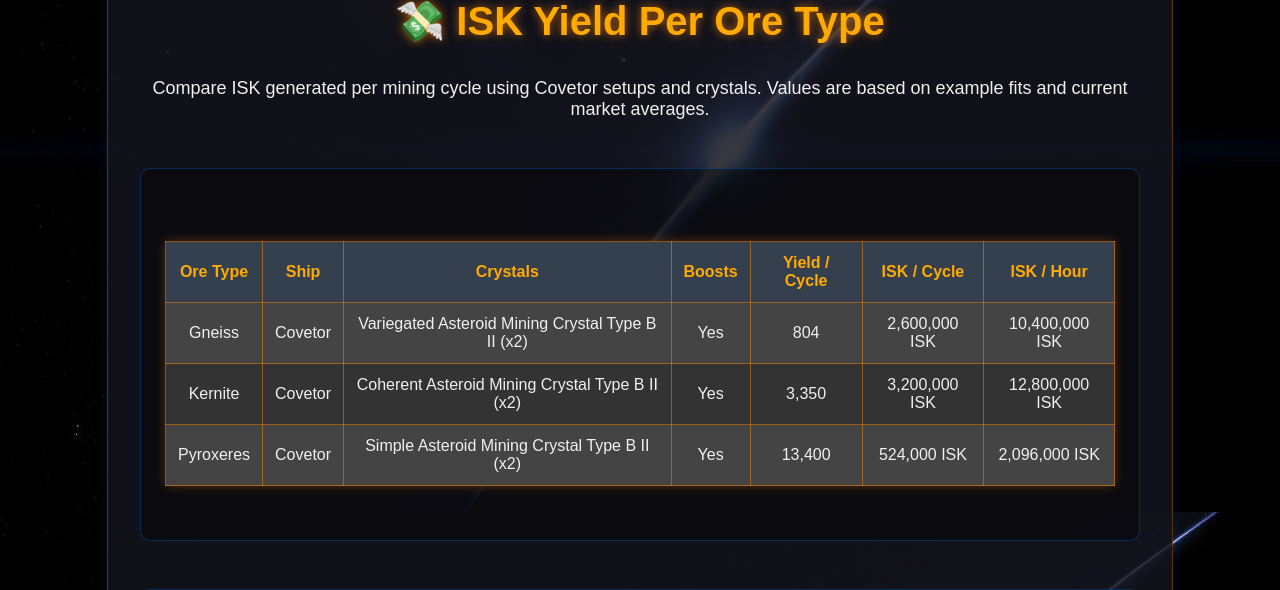
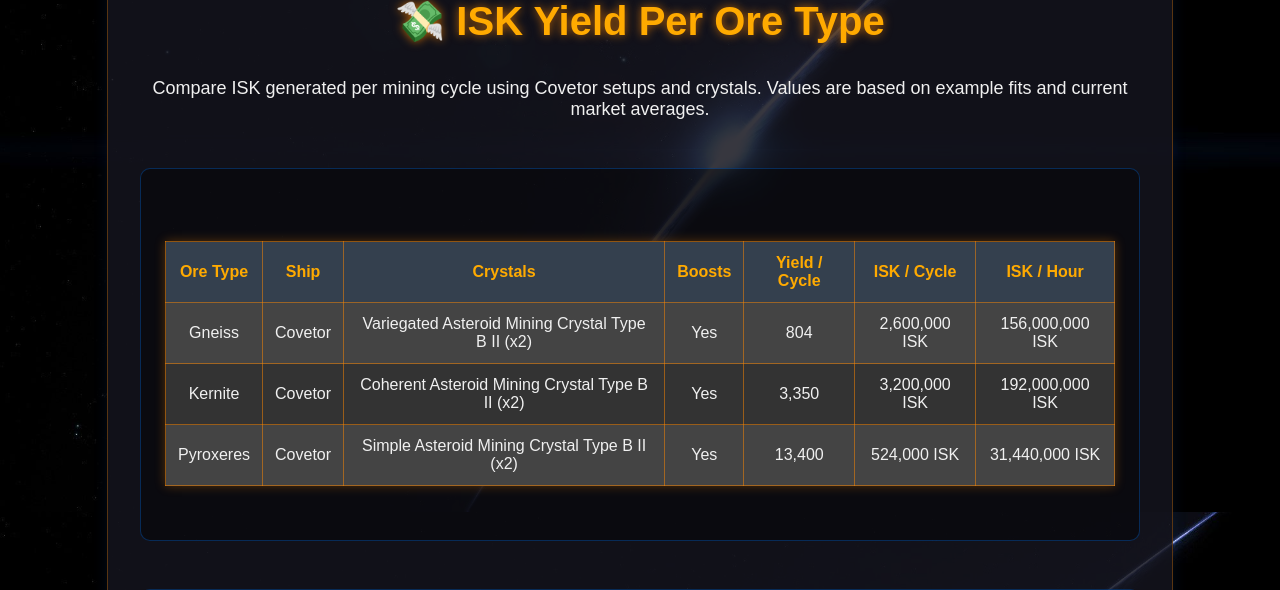
Before and after one commit to JBratvold/SLMC, a Flask app: page /miningguide in a window 1280 px wide. Shown: the part 2688-3278 px from the top of the page. Run offline with Flask 3, Linux system fonts and the light colour scheme.

Commit message:
Fixed prices in Mining Table

```diff
--- a/templates/miningguide.html
+++ b/templates/miningguide.html
@@ -98,7 +98,7 @@
                         <td>Yes</td>
                         <td>804</td>
                         <td>2,600,000 ISK</td>
-                        <td>10,400,000 ISK</td>
+                        <td>156,000,000 ISK</td>
                     </tr>
                     <tr>
                         <td>Kernite</td>
@@ -107,7 +107,7 @@
                         <td>Yes</td>
                         <td>3,350</td>
                         <td>3,200,000 ISK</td>
-                        <td>12,800,000 ISK</td>
+                        <td>192,000,000 ISK</td>
                     </tr>
                     <tr>
                         <td>Pyroxeres</td>
@@ -116,7 +116,7 @@
                         <td>Yes</td>
                         <td>13,400</td>
                         <td>524,000 ISK</td>
-                        <td>2,096,000 ISK</td>
+                        <td>31,440,000 ISK</td>
                     </tr>
                 </tbody>
             </table>
```
